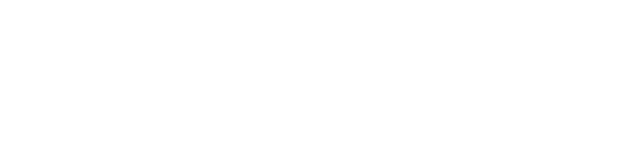
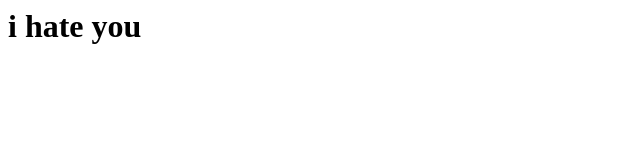
Before and after one commit to GuruduttJangid97/Cat-Photo-App, a plain HTML site: page index.html in a window 1280 px wide. Shown: the whole page, without its empty margins (0-640 px from the left). Drawn offline with Linux system fonts and the light colour scheme.

Commit message:
Update index.html
why????

```diff
--- a/index.html
+++ b/index.html
@@ -6,6 +6,6 @@
     <title>Document</title>
 </head>
 <body>
-
+   <h1>i hate you</h1>
 </body>
 </html>
```
